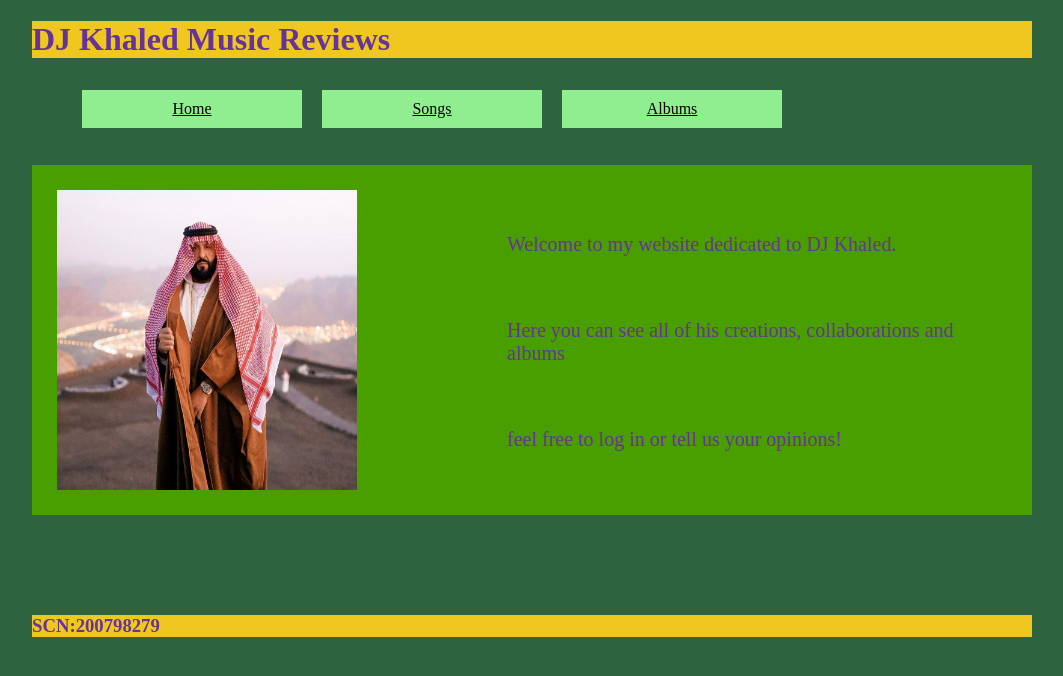
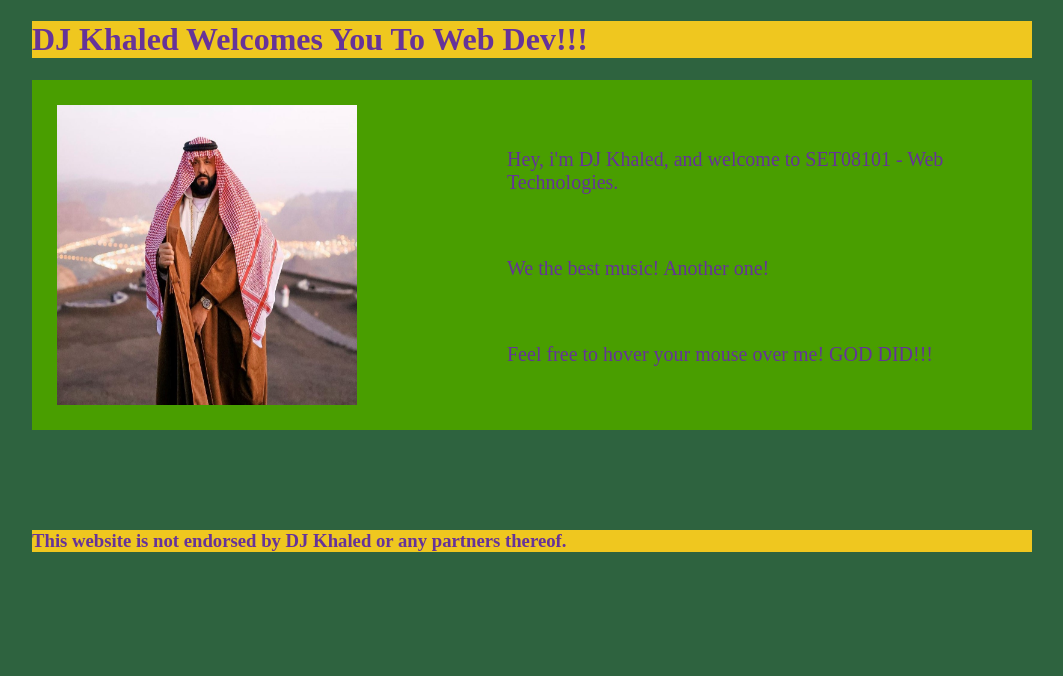
Before and after one commit to Y0rk13/set08101, a plain HTML site: page Labs/index.html in a window 1280 px wide. Shown: the whole page, without its empty margins (108-1171 px from the left). Drawn offline with Linux system fonts and the light colour scheme.

Commit message:
Simplified
Got rid of the nav bar and all php.
Changed all text to be an introduction to the web tech course (kinda?)

```diff
--- a/Labs/index.html
+++ b/Labs/index.html
@@ -1,37 +1,32 @@
 <!DOCTYPE html>
 <html>
 	<head>
-		<title> Home Page </title>
+		<title>SET08101 - Web Tech</title>
 		<link rel="stylesheet" type="text/css" href="AAAstyles.css">
 	</head>
 
 	<body>
 		<header style="border:10px; ">
-			<h1> DJ Khaled Music Reviews <h1>
+			<h1> DJ Khaled Welcomes You To Web Dev!!!<h1>
 		</header>
-		<nav>
-			<ul>
-				<li><a href="index.html"> Home </a></li>
-				<li><a href="songs.html"> Songs </a></li>
-				<li><a href="albums.html"> Albums </a></li>
-			</ul>
-		</nav>
 		<main style="height:350px; font-size:20px;">
 			<div>
 				<section id="homeImageLeftSection">
-					<img src="AAA_resources/godDid.png" id="homeKhaled">
+					<img id="homeKhaled" src="AAA_resources/godDid.png"
+					onmouseover="this.src='AAA_resources/godDidCover.jfif'"
+					onmouseout="this.src='AAA_resources/godDid.png'">
 				</section>
 				<section id="homeTextRightSection">
 					<br>
-					<p> Welcome to my website dedicated to DJ Khaled. </p>
+					<p> Hey, i'm DJ Khaled, and welcome to SET08101 - Web Technologies.</p>
 					<br>
-					<p> Here you can see all of his creations, collaborations and albums </p>
+					<p> We the best music! Another one!</p>
 					<br>
-					<p> feel free to log in or tell us your opinions! </p>
+					<p> Feel free to hover your mouse over me! GOD DID!!! </p>
 			</div>
 		</main>
 		<footer>
-			<h3> SCN:200798279 </h3>
+			<h3> This website is not endorsed by DJ Khaled or any partners thereof. </h3>
 		</footer>
 	</body>
 </html>
```
Also changed, not shown: Labs/AAA_resources/albums.html (renamed from Labs/albums.html, +2 -4 lines), Labs/AAA_resources/songs.html (renamed from Labs/songs.html, +1 -1 lines).
